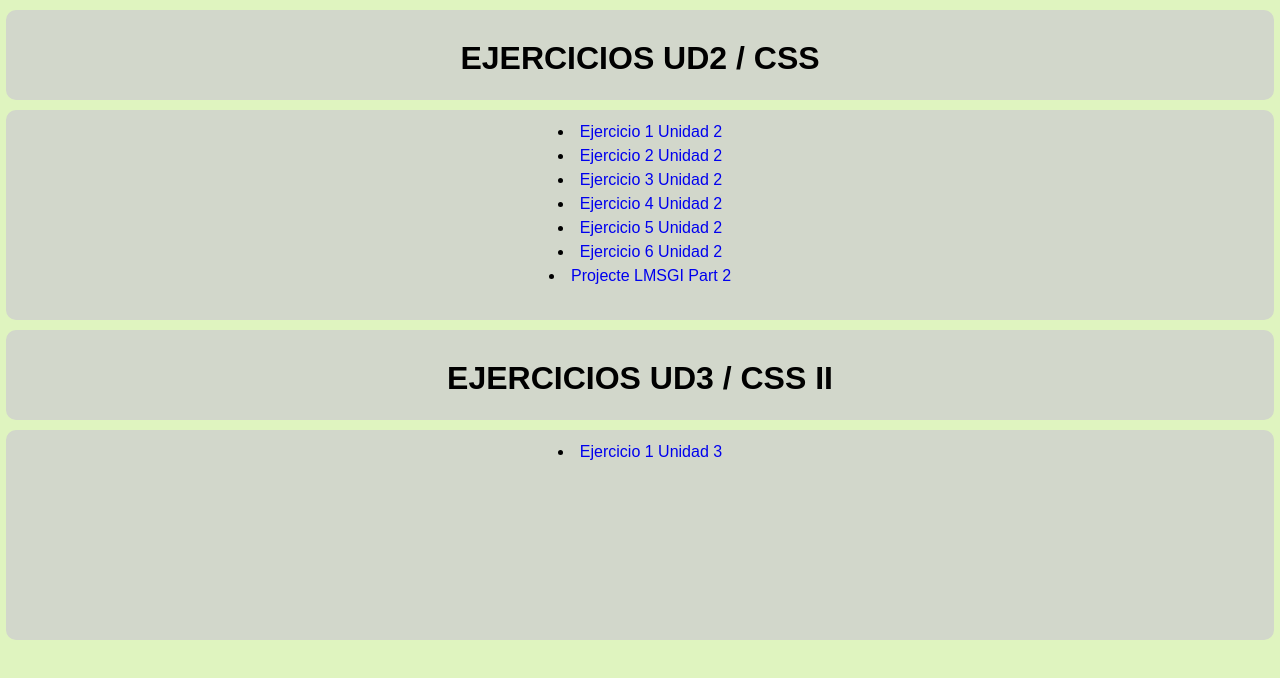
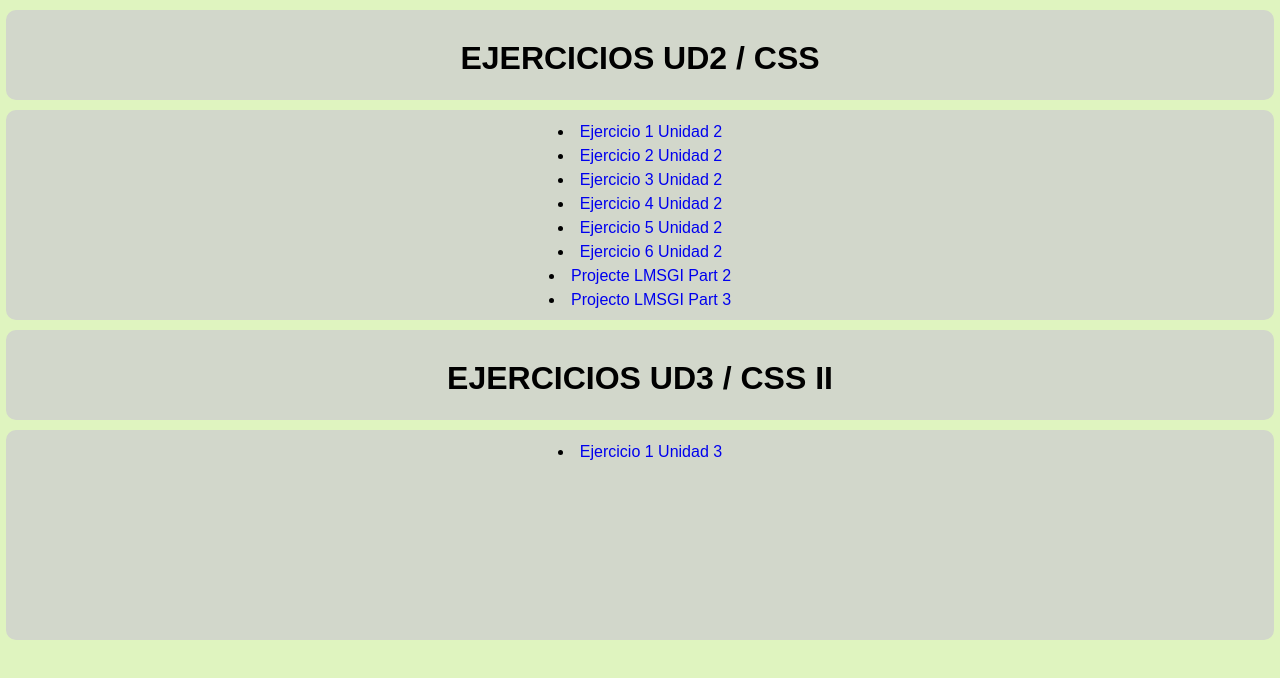
Before and after one commit to KarinaDAW1/LMSGI-1rDAW, a plain HTML site: page index.html in a window 1280 px wide. Drawn offline with Linux system fonts and the light colour scheme.

Commit message:
Update index.html

```diff
--- a/index.html
+++ b/index.html
@@ -59,6 +59,7 @@
 		<li><a href="./ud2_ex5_karina_izquierdo/lmsgi_ex5_ud2.html">Ejercicio 5 Unidad 2</a></li>
 		<li><a href="./ud2_ex6_karina_izquierdo/lmsgi_ex6_ud2.html">Ejercicio 6 Unidad 2</a></li>
 		<li><a href="./Projecte Part 2 Karina Izquierdo/inicio.html">Projecte LMSGI Part 2</a></li>
+		<li><a href="./Projecte Part 3 Karina/articulo.html">Projecto LMSGI Part 3</a></li>
 	</nav>
 
 	<h1> EJERCICIOS UD3 / CSS II </h1>
```
